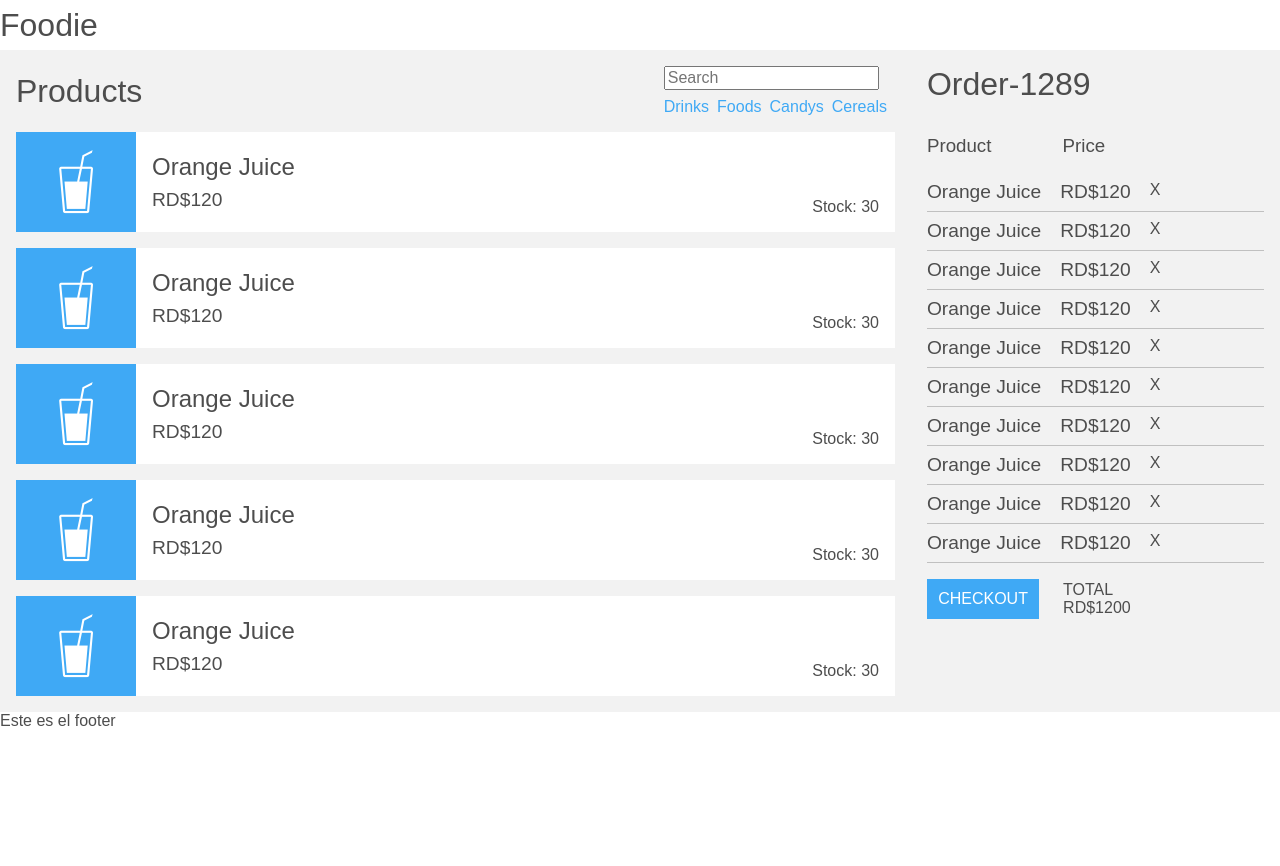
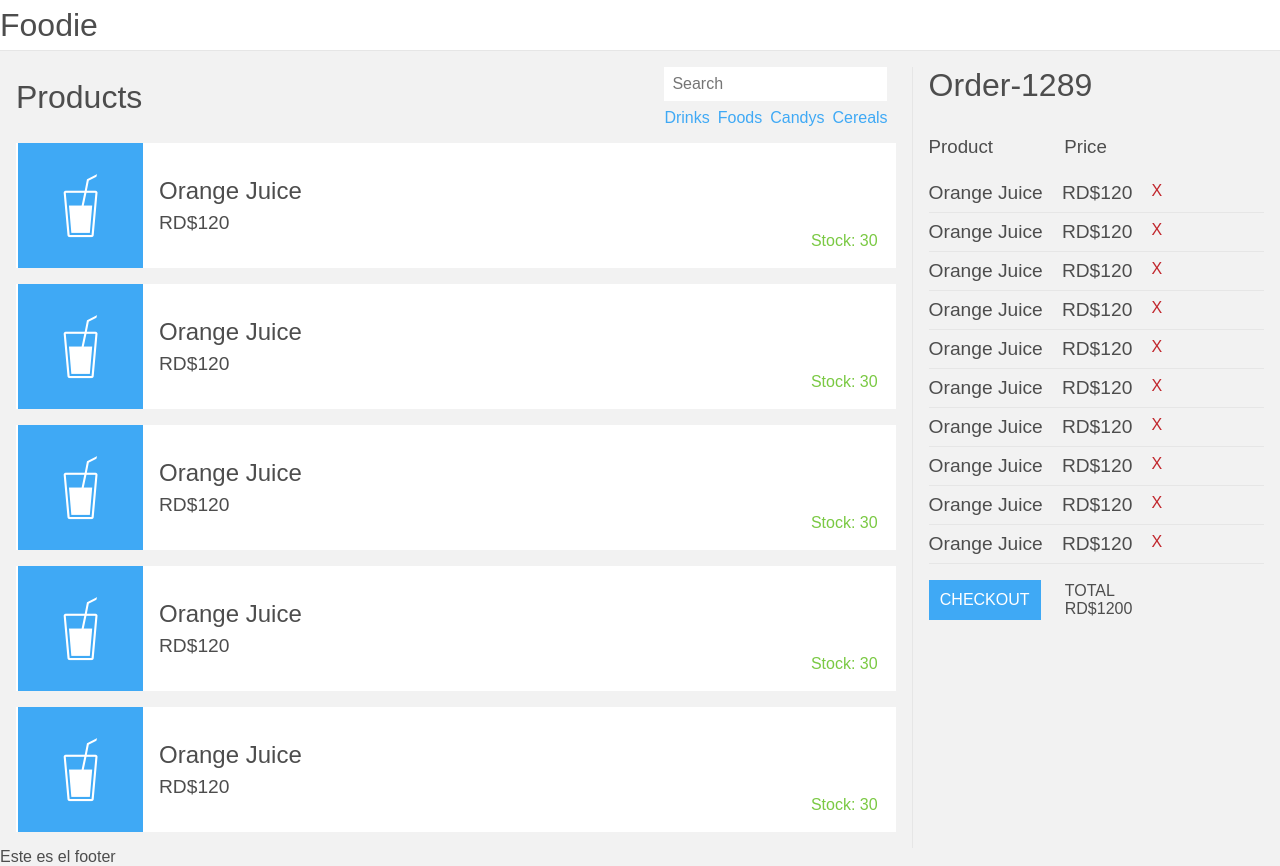
Before and after one commit to glopezep/scaft, a website built with webpack: page public/index.html in a window 1280 px wide. Before the commit the page ends 800 px from the top, so only its background shows below. Built offline with nearby package versions, Linux system fonts and the light colour scheme; files whose address does not match are found by name.

Commit message:
Agregados efectos de usabilidad

```diff
--- a/public/app.css
+++ b/public/app.css
@@ -393,33 +393,91 @@ ul {
 .icon-food:before {
   content: "\E902"; }
 
-body {
-  font-size: 16px;
-  color: #4D4D4D; }
+.u-maxWidth {
+  margin: 0 auto;
+  max-width: 1000px; }
 
-.App-content {
-  background-color: #F2F2F2;
+.Product {
+  background: white;
+  box-sizing: border-box;
+  border: 2px solid transparent;
   display: flex;
-  padding-top: 1em; }
+  align-items: center;
+  margin-bottom: 1em;
+  height: 125px;
+  transition: border .2s linear; }
 
-.Filter {
-  margin: .5em .5em 0 0; }
+.Product:hover {
+  border: 2px solid #3FA9F5; }
 
-.Filter-link {
+.Product-description {
+  margin-left: 1em;
+  flex-grow: 1; }
+
+.Product-price {
+  font-size: 1.3em;
+  font-weight: bold; }
+
+.Product-stock, .is-highCant, .is-mediumCant, .is-lowCant {
+  align-self: flex-end;
+  margin: 0 1em 1em 0; }
+
+.Product-title {
+  font-size: 1.5em;
+  font-weight: lighter;
+  margin-bottom: .3em; }
+
+.Product-icon {
+  background-color: #3FA9F5;
+  color: white;
+  font-size: 4.2em;
+  line-height: 125px;
+  text-align: center;
+  width: 125px; }
+
+.Product-iconRemove {
   text-decoration: none;
-  color: #3FA9F5; }
+  color: #C1272D; }
 
-.Filter-link:hover {
-  color: #085993; }
-
-.FilterList {
+.Product--inline {
   display: flex; }
 
-.Header-logo {
-  font-weight: normal;
-  line-height: 50px; }
+.Product--inline {
+  padding: .5em 0;
+  border-bottom: solid 1px #E6E6E6; }
+
+.Product--inline .Product-title, .Product-price {
+  font-weight: lighter;
+  display: inline-flex;
+  align-items: flex-start;
+  margin: 0 1em 0 0;
+  font-size: 1.2em; }
+
+.ProductBox {
+  flex-grow: 5;
+  padding: 0 1em; }
+
+.ProductForm-search {
+  border: none;
+  padding: .5em; }
+
+.ProductHeader {
+  display: flex;
+  justify-content: space-between;
+  align-items: center;
+  margin-bottom: 1em; }
+
+.is-highCant {
+  color: #7AC943; }
+
+.is-mediumCant {
+  color: #FF931E; }
+
+.is-lowCant {
+  color: #C1272D; }
 
 .OrderBox {
+  border-left: 1px solid #E6E6E6;
   flex-grow: 1;
   padding: 0 1em; }
 
@@ -447,67 +505,33 @@ body {
 .OrderHeader-title {
   margin-bottom: 1em; }
 
-.Product {
-  background: white;
-  display: flex;
-  align-items: center;
-  margin-bottom: 1em;
-  height: 100px; }
+.Filter {
+  margin: .5em .5em 0 0; }
 
-.Product-description {
-  margin-left: 1em;
-  flex-grow: 1; }
+.Filter-link {
+  text-decoration: none;
+  color: #3FA9F5;
+  transition: all .2s linear; }
 
-.Product-price {
-  font-size: 1.3em;
-  font-weight: bold; }
+.Filter-link:hover {
+  color: #085993; }
 
-.Product-stock, .is-highCant, .is-mediumCant, .is-lowCant {
-  align-self: flex-end;
-  margin: 0 1em 1em 0; }
-
-.is-highCant {
-  color: #7AC943; }
-
-.is-mediumCant {
-  color: #FF931E; }
-
-.is-lowCant {
-  color: #C1272D; }
-
-.Product-title {
-  font-size: 1.5em;
-  font-weight: lighter;
-  margin-bottom: .3em; }
-
-.Product-icon {
-  background-color: #3FA9F5;
-  color: white;
-  font-size: 4.2em;
-  line-height: 100px;
-  text-align: center;
-  width: 120px; }
-
-.Product--inline {
+.FilterList {
   display: flex; }
 
-.Product--inline {
-  padding: .5em 0;
-  border-bottom: solid 1px silver; }
+.Header {
+  border-bottom: 1px solid #E6E6E6; }
 
-.Product--inline .Product-title, .Product-price {
-  font-weight: lighter;
-  display: inline-flex;
-  align-items: flex-start;
-  margin: 0 1em 0 0;
-  font-size: 1.2em; }
+.Header-logo {
+  background-color: white;
+  font-weight: normal;
+  line-height: 50px; }
 
-.ProductBox {
-  flex-grow: 5;
-  padding: 0 1em; }
+body {
+  font-size: 16px;
+  color: #4D4D4D;
+  background-color: #F2F2F2; }
 
-.ProductHeader {
+.App-content {
   display: flex;
-  justify-content: space-between;
-  align-items: center;
-  margin-bottom: 1em; }
+  padding-top: 1em; }
--- a/public/index.html
+++ b/public/index.html
@@ -18,7 +18,7 @@
           <h1 class="ProductHeader-title">Products</h1>
           <div class="FilterBox">
             <form class="ProductForm">
-              <input type="search" class="ProductForm-input" name="q" placeholder="Search">
+              <input type="search" class="ProductForm-search" name="q" placeholder="Search">
             </form>
             <ul class="FilterList">
               <li class="Filter">
@@ -43,7 +43,7 @@
               <P class="Product-title">Orange Juice</P>
               <P class="Product-price">RD$120</P>
             </div>
-            <div class="Product-stock">
+            <div class="Product-stock is-highCant">
               <span class="Product-label">Stock:</span>
               <span class="Product-cant">30</span>
             </div>
@@ -54,7 +54,7 @@
               <P class="Product-title">Orange Juice</P>
               <P class="Product-price">RD$120</P>
             </div>
-            <div class="Product-stock">
+            <div class="Product-stock is-highCant">
               <span class="Product-label">Stock:</span>
               <span class="Product-cant">30</span>
             </div>
@@ -65,7 +65,7 @@
               <P class="Product-title">Orange Juice</P>
               <P class="Product-price">RD$120</P>
             </div>
-            <div class="Product-stock">
+            <div class="Product-stock is-highCant">
               <span class="Product-label">Stock:</span>
               <span class="Product-cant">30</span>
             </div>
@@ -76,7 +76,7 @@
               <P class="Product-title">Orange Juice</P>
               <P class="Product-price">RD$120</P>
             </div>
-            <div class="Product-stock">
+            <div class="Product-stock is-highCant">
               <span class="Product-label">Stock:</span>
               <span class="Product-cant">30</span>
             </div>
@@ -87,7 +87,7 @@
               <p class="Product-title">Orange Juice</p>
               <p class="Product-price">RD$120</p>
             </div>
-            <div class="Product-stock">
+            <div class="Product-stock is-highCant">
               <span class="Product-label">Stock:</span>
               <span class="Product-cant">30</span>
             </div>
@@ -106,52 +106,52 @@
           <li class="Product--inline">
             <p class="Product-title">Orange Juice</p>
             <p class="Product-price">RD$120</p>
-            <p class="Product-close">X</p>
+            <a href="#" class="Product-iconRemove">X</a>
           </li>
           <li class="Product--inline">
             <p class="Product-title">Orange Juice</p>
             <p class="Product-price">RD$120</p>
-            <p class="Product-close">X</p>
+            <a href="#" class="Product-iconRemove">X</a>
           </li>
           <li class="Product--inline">
             <p class="Product-title">Orange Juice</p>
             <p class="Product-price">RD$120</p>
-            <p class="Product-close">X</p>
+            <a href="#" class="Product-iconRemove">X</a>
           </li>
           <li class="Product--inline">
             <p class="Product-title">Orange Juice</p>
             <p class="Product-price">RD$120</p>
-            <p class="Product-close">X</p>
+            <a href="#" class="Product-iconRemove">X</a>
           </li>
           <li class="Product--inline">
             <p class="Product-title">Orange Juice</p>
             <p class="Product-price">RD$120</p>
-            <p class="Product-close">X</p>
+            <a href="#" class="Product-iconRemove">X</a>
           </li>
           <li class="Product--inline">
             <p class="Product-title">Orange Juice</p>
             <p class="Product-price">RD$120</p>
-            <p class="Product-close">X</p>
+            <a href="#" class="Product-iconRemove">X</a>
           </li>
           <li class="Product--inline">
             <p class="Product-title">Orange Juice</p>
             <p class="Product-price">RD$120</p>
-            <p class="Product-close">X</p>
+            <a href="#" class="Product-iconRemove">X</a>
           </li>
           <li class="Product--inline">
             <p class="Product-title">Orange Juice</p>
             <p class="Product-price">RD$120</p>
-            <p class="Product-close">X</p>
+            <a href="#" class="Product-iconRemove">X</a>
           </li>
           <li class="Product--inline">
             <p class="Product-title">Orange Juice</p>
             <p class="Product-price">RD$120</p>
-            <p class="Product-close">X</p>
+            <a href="#" class="Product-iconRemove">X</a>
           </li>
           <li class="Product--inline">
             <p class="Product-title">Orange Juice</p>
             <p class="Product-price">RD$120</p>
-            <p class="Product-close">X</p>
+            <a href="#" class="Product-iconRemove">X</a>
           </li>
         </ul>
         <footer class="OrderFooter">
--- a/src/index.scss
+++ b/src/index.scss
@@ -1,154 +1,21 @@
-@import "utils/normalize";
-@import "utils/reset";
-@import "utils/colors";
-@import "utils/font";
+@import "sass/utils/normalize";
+@import "sass/utils/reset";
+@import "sass/utils/colors";
+@import "sass/utils/font";
+@import "sass/utils/util";
+@import "sass/product";
+@import "sass/order";
+@import "sass/filter";
+@import "sass/header";
 
 
 body {
   font-size: 16px;
   color: $silver-colorDark;
+  background-color: $silver-colorLight;
 }
 
 .App-content {
-  background-color: $silver-colorLight;
   display: flex;
   padding-top: 1em;
 }
-
-.Filter {
-  margin: .5em .5em 0 0;
-}
-
-.Filter-link {
-  text-decoration: none;
-  color: $blue-color;
-}
-
-.Filter-link:hover {
-  color: darken($blue-color, 30%);
-}
-
-.FilterList {
-  display: flex;
-}
-
-.Header-logo {
-  font-weight: normal;
-  line-height: 50px
-}
-
-.OrderBox {
-  flex-grow: 1;
-  padding: 0 1em;
-}
-
-.OrderFooter {
-  display: flex;
-  margin-top: 1em;
-  align-items: center;
-}
-
-.OrderFooter-button {
-  background-color: $blue-color;
-  border: none;
-  color: white;
-  margin-right: 1.5em;
-  padding: .7em;
-}
-
-.OrderHeader {
-  margin-bottom: 1em;
-}
-
-.OrderHeader-row {
-  display: flex;
-}
-
-.OrderHeader-subTitle:first-child {
-  margin-right: 3.8em;
-}
-
-.OrderHeader-title {
-  margin-bottom: 1em;
-}
-
-.Product {
-  background: white;
-  display: flex;
-  align-items: center;
-  margin-bottom: 1em;
-  height: 100px;
-}
-
-.Product-description {
-  margin-left: 1em;
-  flex-grow: 1;
-}
-
-.Product-price {
-  font-size: 1.3em;
-  font-weight: bold;
-}
-
-.Product-stock {
-  align-self: flex-end;
-  margin: 0 1em 1em 0;
-}
-
-.is-highCant {
-  @extend .Product-stock;
-  color: $green-color;
-}
-.is-mediumCant {
-  @extend .Product-stock;
-  color: $orange-color;
-}
-.is-lowCant {
-  @extend .Product-stock;
-  color: $red-color;
-}
-
-.Product-title {
-  font-size: 1.5em;
-  font-weight: lighter;
-  margin-bottom: .3em;
-}
-
-.Product-icon {
-  background-color: $blue-color;
-  color: white;
-  font-size: 4.2em;
-  line-height: 100px;
-  text-align: center;
-  width: 120px;
-}
-
-.Product--inline {
-  display: flex;
-}
-
-.Product--inline {
-  padding: .5em 0 ;
-  border-bottom: solid 1px silver;
-}
-
-.Product--inline .Product-title, .Product-price {
-  font-weight: lighter;
-  display: inline-flex;
-  align-items: flex-start;
-  margin: 0 1em 0 0;
-  font-size: 1.2em
-}
-
-
-.ProductBox {
-  flex-grow: 5;
-  padding: 0 1em
-}
-
-.ProductHeader {
-  display: flex;
-  justify-content: space-between;
-  align-items: center;
-  margin-bottom: 1em;
-}
--- /dev/null
+++ b/src/sass/filter.scss
@@ -0,0 +1,17 @@
+.Filter {
+  margin: .5em .5em 0 0;
+}
+
+.Filter-link {
+  text-decoration: none;
+  color: $blue-color;
+  transition: all .2s linear;
+}
+
+.Filter-link:hover {
+  color: darken($blue-color, 30%);
+}
+
+.FilterList {
+  display: flex;
+}
--- /dev/null
+++ b/src/sass/header.scss
@@ -0,0 +1,9 @@
+.Header {
+  border-bottom: 1px solid $border-color;
+}
+
+.Header-logo {
+  background-color: white;
+  font-weight: normal;
+  line-height: 50px
+}
--- /dev/null
+++ b/src/sass/order.scss
@@ -0,0 +1,35 @@
+.OrderBox {
+  border-left: 1px solid $border-color;
+  flex-grow: 1;
+  padding: 0 1em;
+}
+
+.OrderFooter {
+  display: flex;
+  margin-top: 1em;
+  align-items: center;
+}
+
+.OrderFooter-button {
+  background-color: $blue-color;
+  border: none;
+  color: white;
+  margin-right: 1.5em;
+  padding: .7em;
+}
+
+.OrderHeader {
+  margin-bottom: 1em;
+}
+
+.OrderHeader-row {
+  display: flex;
+}
+
+.OrderHeader-subTitle:first-child {
+  margin-right: 3.8em;
+}
+
+.OrderHeader-title {
+  margin-bottom: 1em;
+}
--- /dev/null
+++ b/src/sass/product.scss
@@ -0,0 +1,97 @@
+.Product {
+  background: white;
+  box-sizing: border-box;
+  border: 2px solid transparent;
+  display: flex;
+  align-items: center;
+  margin-bottom: 1em;
+  height: 125px;
+  transition: border .2s linear;
+}
+
+.Product:hover {
+  border: 2px solid $blue-color;
+
+}
+
+.Product-description {
+  margin-left: 1em;
+  flex-grow: 1;
+}
+
+.Product-price {
+  font-size: 1.3em;
+  font-weight: bold;
+}
+
+.Product-stock {
+  align-self: flex-end;
+  margin: 0 1em 1em 0;
+}
+
+.Product-title {
+  font-size: 1.5em;
+  font-weight: lighter;
+  margin-bottom: .3em;
+}
+
+.Product-icon {
+  background-color: $blue-color;
+  color: white;
+  font-size: 4.2em;
+  line-height: 125px;
+  text-align: center;
+  width: 125px;
+}
+
+.Product-iconRemove {
+  text-decoration: none;
+  color: $red-color;
+}
+
+.Product--inline {
+  display: flex;
+}
+
+.Product--inline {
+  padding: .5em 0 ;
+  border-bottom: solid 1px $border-color;
+}
+
+.Product--inline .Product-title, .Product-price {
+  font-weight: lighter;
+  display: inline-flex;
+  align-items: flex-start;
+  margin: 0 1em 0 0;
+  font-size: 1.2em
+}
+
+.ProductBox {
+  flex-grow: 5;
+  padding: 0 1em
+}
+
+.ProductForm-search {
+  border: none;
+  padding: .5em;
+}
+
+.ProductHeader {
+  display: flex;
+  justify-content: space-between;
+  align-items: center;
+  margin-bottom: 1em;
+}
+
+.is-highCant {
+  @extend .Product-stock;
+  color: $green-color;
+}
+.is-mediumCant {
+  @extend .Product-stock;
+  color: $orange-color;
+}
+.is-lowCant {
+  @extend .Product-stock;
+  color: $red-color;
+}
--- a/src/utils/colors.scss
+++ b/src/sass/utils/colors.scss
@@ -1,6 +1,8 @@
 $silver-colorDark: #4D4D4D;
 $silver-colorMedium: #808080;
 $silver-colorLight: #F2F2F2;
+$border-color: #E6E6E6;
+
 $red-color: #C1272D;
 $orange-color: #FF931E;
 
--- /dev/null
+++ b/src/sass/utils/util.scss
@@ -0,0 +1,4 @@
+.u-maxWidth {
+  margin: 0 auto;
+  max-width: 1000px
+}
```
Also changed, not shown: src/sass/utils/font.scss (renamed from src/utils/font.scss), src/sass/utils/normalize.scss (renamed from src/utils/normalize.scss), src/sass/utils/reset.scss (renamed from src/utils/reset.scss).
